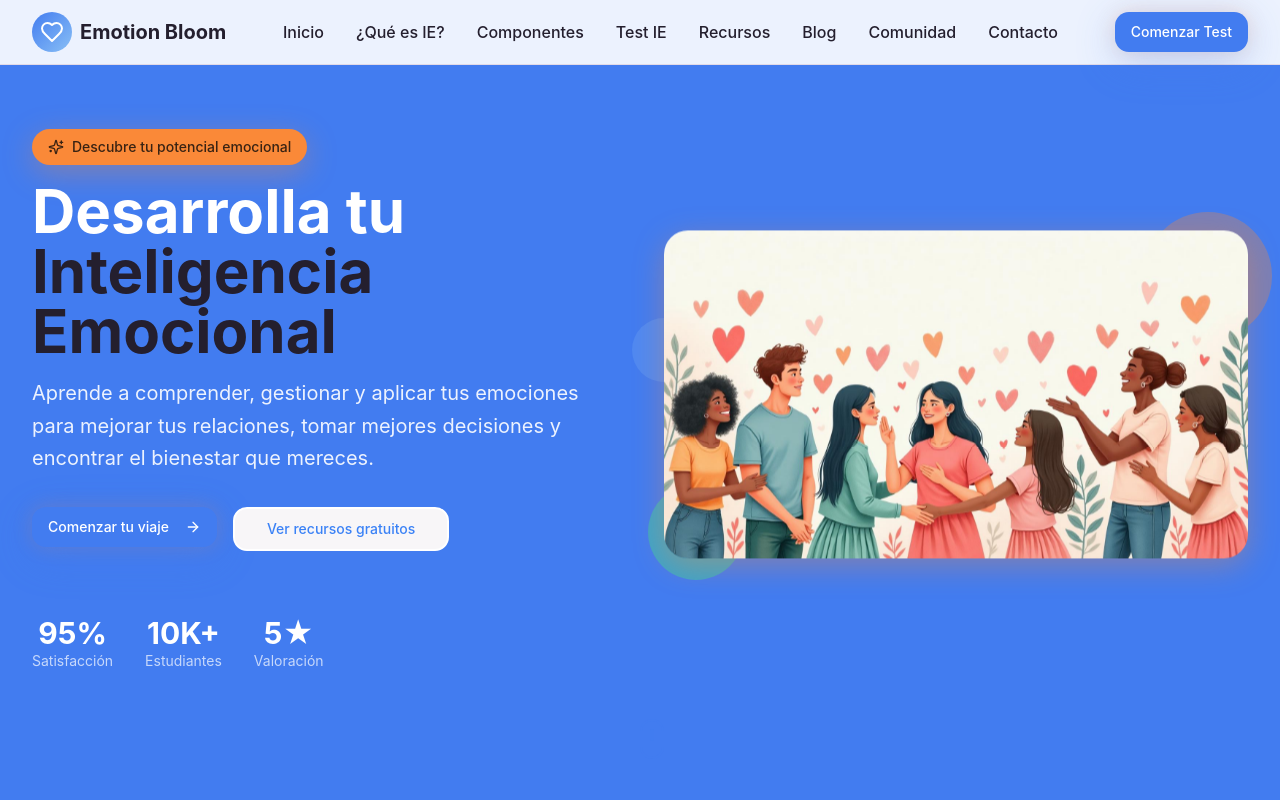
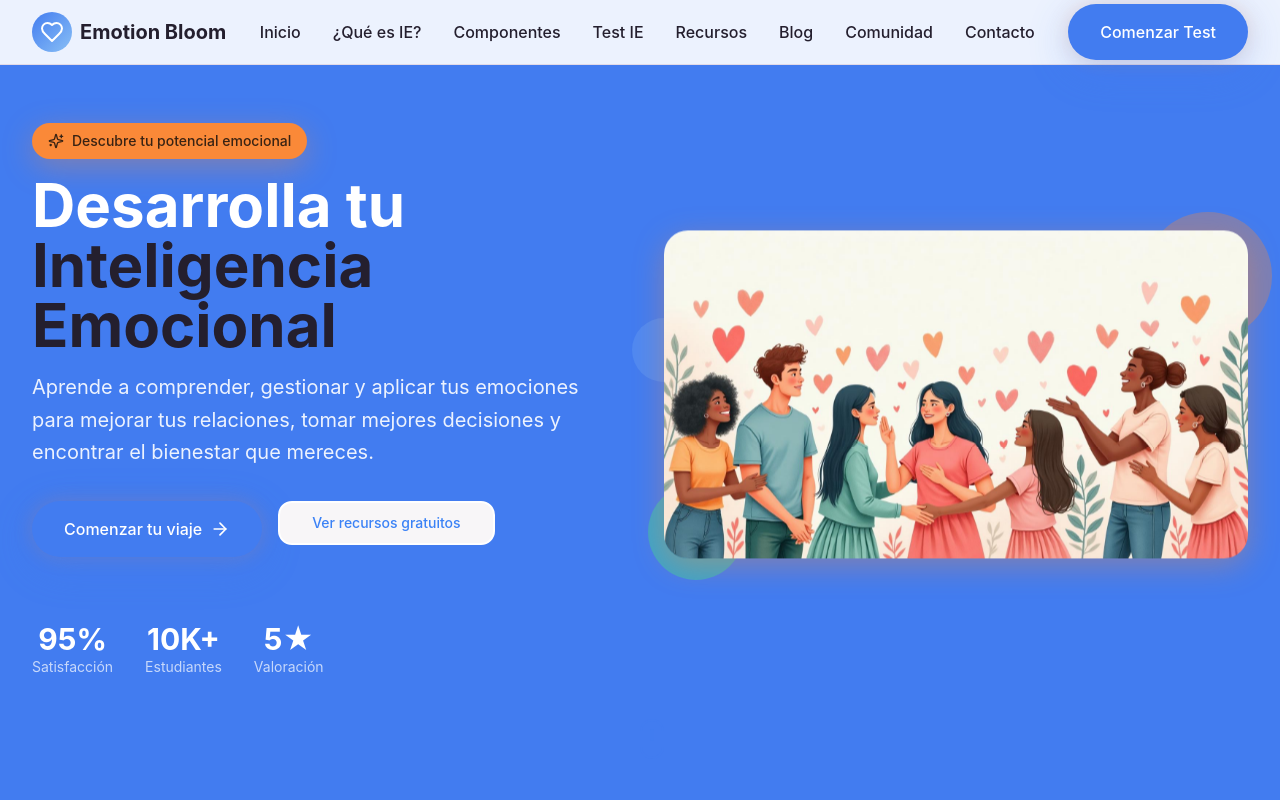
Before and after one commit to chachachala/emotion-bloom, a React (Vite) app: page / in a window 1280 px wide. Shown: the top 800 px of the page. Built offline with nearby package versions, Linux system fonts and the light colour scheme.

Commit message:
Update test links
Connect all "Test de Inteligencia Emocional" buttons and related elements to the specified test website.

```diff
--- a/src/components/Header.tsx
+++ b/src/components/Header.tsx
@@ -45,9 +45,14 @@ const Header = () => {
 
           {/* CTA Button */}
           <div className="hidden md:block">
-            <Button className="btn-hero">
+            <a
+              href="https://www.yourselfirst.com/es/iq?utm_source=google&utm_medium=cpc&utm_campaign=LATAM_IQ_test&utm_term=test+de+inteligencia+emocional&utm_ad_id=725214188822&utm_adset_id=170438745005&utm_campaign_id=22017225326&utm_adset_name=LATAM_IQ_test&utm_campaign_name=LATAM_IQ_test&gclid=CjwKCAjw-svEBhB6EiwAEzSdrusxT--dRJE5y7F4ysTBzmOBzVB-DN8Bqv0V6oBrtcNd4RUSERPqxBoCLaYQAvD_BwE&gbraid=0AAAAA-F0vozzPNDl0tMyHzQNrsFA3rCyB&uuid=9b53afc7-85c0-430c-b142-888c1ef30ddf"
+              target="_blank"
+              rel="noopener noreferrer"
+              className="btn-hero inline-block"
+            >
               Comenzar Test
-            </Button>
+            </a>
           </div>
 
           {/* Mobile menu button */}
@@ -81,9 +86,14 @@ const Header = () => {
                 </a>
               ))}
               <div className="px-4 pt-2">
-                <Button className="btn-hero w-full">
+                <a
+                  href="https://www.yourselfirst.com/es/iq?utm_source=google&utm_medium=cpc&utm_campaign=LATAM_IQ_test&utm_term=test+de+inteligencia+emocional&utm_ad_id=725214188822&utm_adset_id=170438745005&utm_campaign_id=22017225326&utm_adset_name=LATAM_IQ_test&utm_campaign_name=LATAM_IQ_test&gclid=CjwKCAjw-svEBhB6EiwAEzSdrusxT--dRJE5y7F4ysTBzmOBzVB-DN8Bqv0V6oBrtcNd4RUSERPqxBoCLaYQAvD_BwE&gbraid=0AAAAA-F0vozzPNDl0tMyHzQNrsFA3rCyB&uuid=9b53afc7-85c0-430c-b142-888c1ef30ddf"
+                  target="_blank"
+                  rel="noopener noreferrer"
+                  className="btn-hero w-full inline-block text-center"
+                >
                   Comenzar Test
-                </Button>
+                </a>
               </div>
             </nav>
           </div>
--- a/src/components/HeroSection.tsx
+++ b/src/components/HeroSection.tsx
@@ -26,10 +26,15 @@ const HeroSection = () => {
             </div>
 
             <div className="flex flex-col sm:flex-row gap-4">
-              <Button className="btn-hero group">
+              <a
+                href="https://www.yourselfirst.com/es/iq?utm_source=google&utm_medium=cpc&utm_campaign=LATAM_IQ_test&utm_term=test+de+inteligencia+emocional&utm_ad_id=725214188822&utm_adset_id=170438745005&utm_campaign_id=22017225326&utm_adset_name=LATAM_IQ_test&utm_campaign_name=LATAM_IQ_test&gclid=CjwKCAjw-svEBhB6EiwAEzSdrusxT--dRJE5y7F4ysTBzmOBzVB-DN8Bqv0V6oBrtcNd4RUSERPqxBoCLaYQAvD_BwE&gbraid=0AAAAA-F0vozzPNDl0tMyHzQNrsFA3rCyB&uuid=9b53afc7-85c0-430c-b142-888c1ef30ddf"
+                target="_blank"
+                rel="noopener noreferrer"
+                className="btn-hero inline-flex items-center group"
+              >
                 Comenzar tu viaje
                 <ArrowRight className="ml-2 h-5 w-5 group-hover:translate-x-1 transition-transform" />
-              </Button>
+              </a>
 
               <Button variant="outline" size="lg" className="border-2 border-white text-blue-500 hover:bg-white hover:text-primary transition-all duration-300">
                 Ver recursos gratuitos
```
